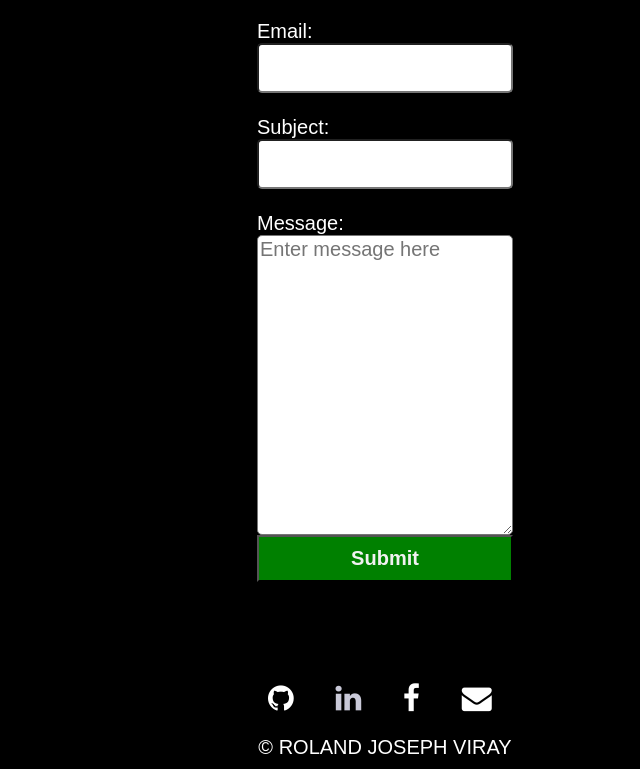
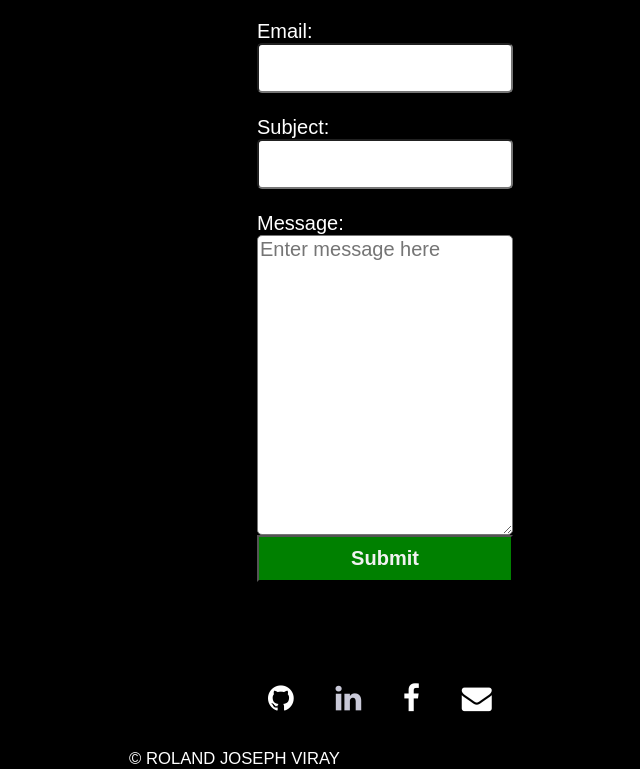
Before and after one commit to razGacheru/Portfolio, a website: page index.html in a window 1280 px wide. Shown: the part 1784-2553 px from the top of the page, without its empty margins (255-895 px from the left). Drawn offline with Linux system fonts and the light colour scheme; a web font is replaced by a local one.

Commit message:
changed footer's span to be small tag

```diff
--- a/index.html
+++ b/index.html
@@ -90,7 +90,7 @@
             <li><a href="https://www.facebook.com/roland.joseph.31337194/" target="_blank" ><i class="fa fa-facebook"></i></a></li>
             <li><a href="#contacts"><i class="fa fa-envelope"></i></a></li>
         </ul>
-        <span>© ROLAND JOSEPH VIRAY</span>
+        <small>© ROLAND JOSEPH VIRAY</small>
     </footer>
 
     <script src="./main.js"></script>
```
